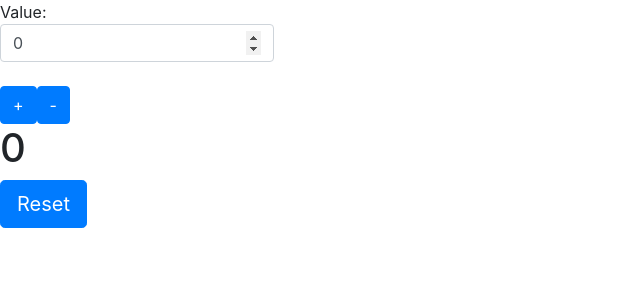
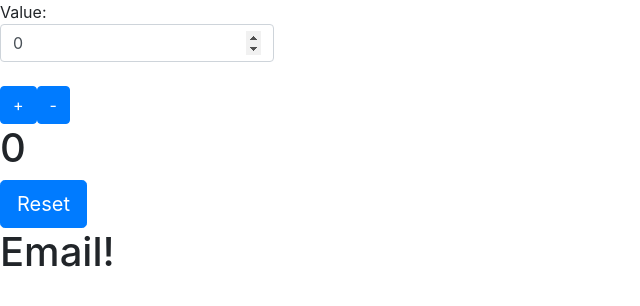
Before and after one commit to mmoga/react-counter, a React (Create React App) app: page / in a window 1280 px wide. Shown: the top 306 px of the page, without its empty margins (0-640 px from the left). Built offline with nearby package versions, Linux system fonts and the light colour scheme.

Commit message:
added first component to app

```diff
--- a/src/App.js
+++ b/src/App.js
@@ -1,4 +1,5 @@
 import React, { Component } from 'react';
+import Email from './Email'; //"./" works because they are in the same folder
 
 class App extends Component {
   constructor() {
@@ -38,6 +39,7 @@ class App extends Component {
        <button className="btn btn-primary" onClick={this.decrement}>-</button>
        <h1>{this.state.count}</h1>
        <button className="btn btn-lg btn-primary" onClick={this.reset}>Reset</button>
+       <Email />
      </div>
     );
   }
--- /dev/null
+++ b/src/Email.js
@@ -0,0 +1,11 @@
+import React, { Component } from 'react';
+
+class Email extends Component {
+    render(){
+        return (
+            <h1>Email!</h1>
+        );
+    }
+}
+
+export default Email;
```
